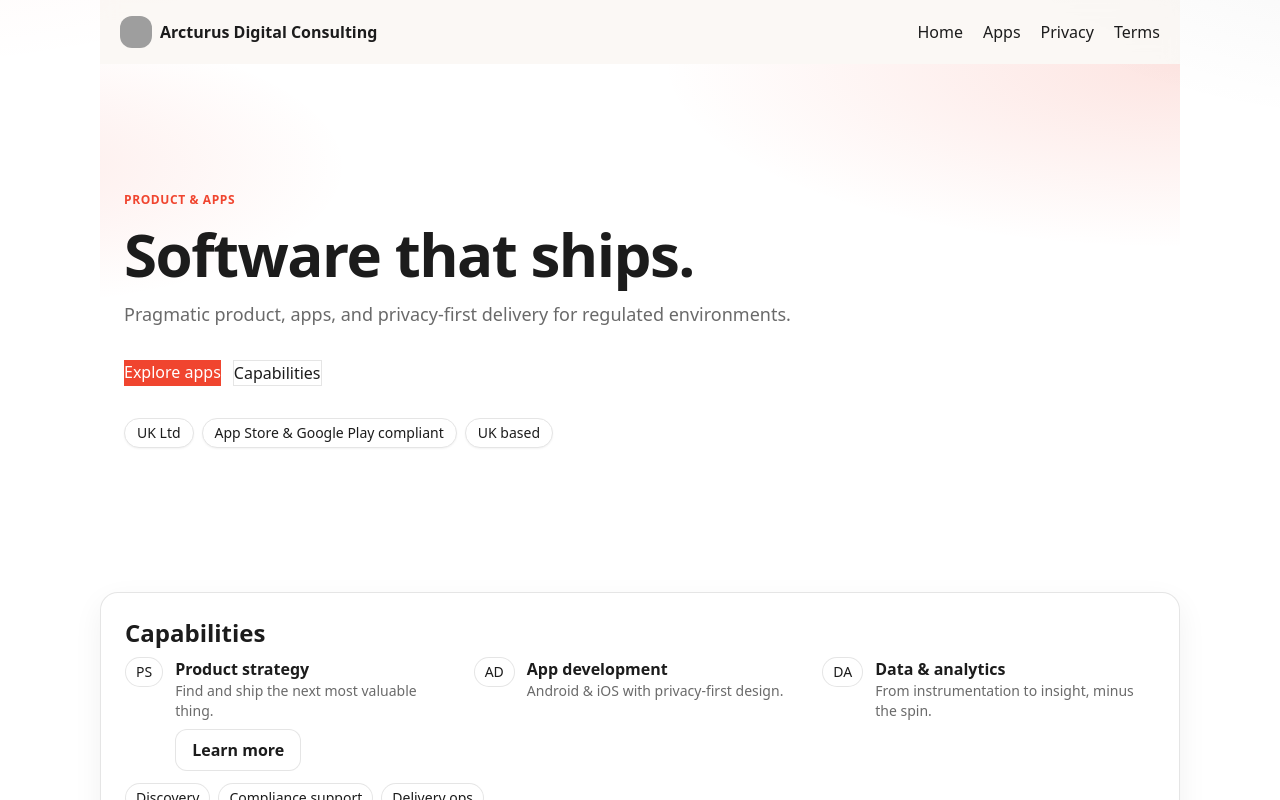
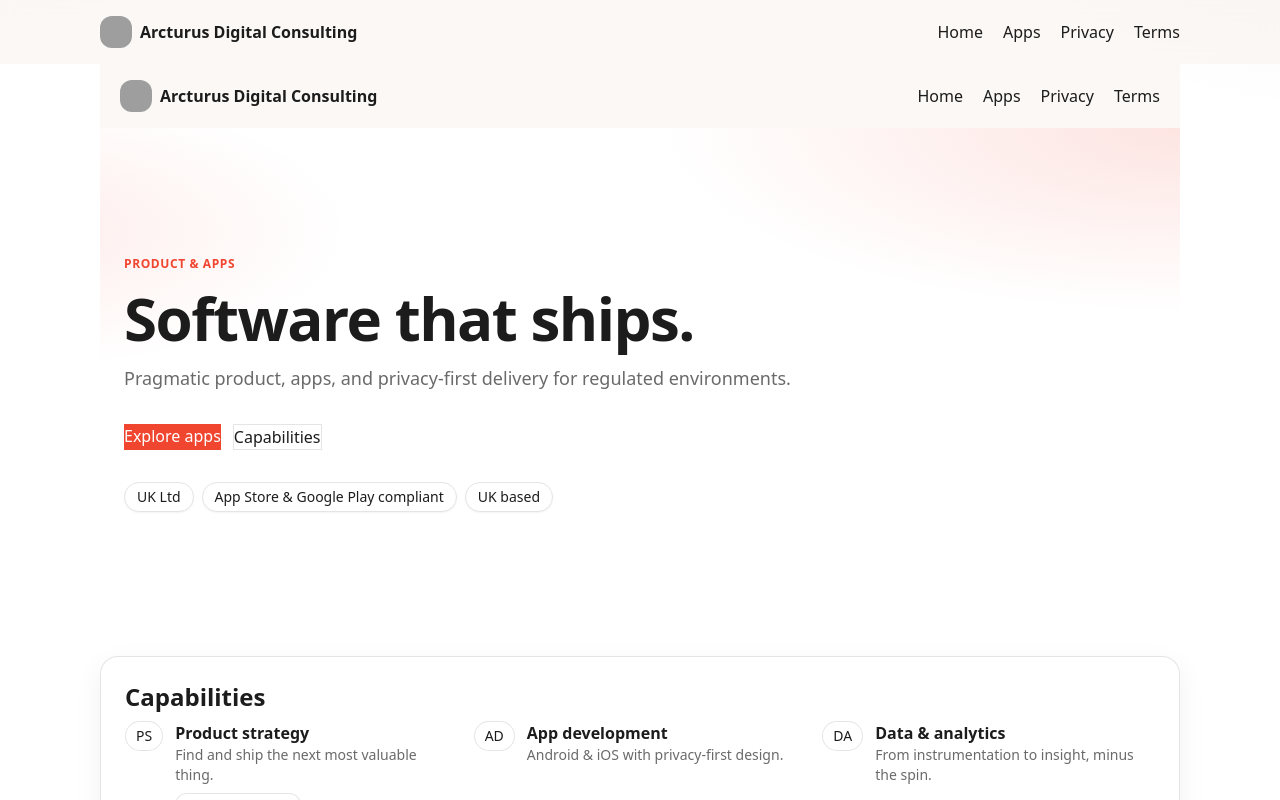
Before and after one commit to repinfaust/arcturusdc.github.io, a Next.js app: page / in a window 1280 px wide. Shown: the top 800 px of the page. Built offline with nearby package versions, Linux system fonts and the light colour scheme; grey boxes are pictures that could not be loaded.

Commit message:
Update layout.js

```diff
--- a/src/app/layout.js
+++ b/src/app/layout.js
@@ -1,14 +1,16 @@
 import './globals.css';
+import Header from '@/components/Header';
 
 export const metadata = {
   title: 'Arcturus Digital Consulting',
-  description: 'Pragmatic product and app development that actually ships.',
+  description: 'Pragmatic product, apps, and privacy-first delivery for regulated environments.',
 };
 
 export default function RootLayout({ children }) {
   return (
     <html lang="en-GB">
       <body className="bg-paper text-ink bg-starburst">
+        <Header />
         <div className="max-w-[1120px] mx-auto px-5">
           {children}
         </div>
```
